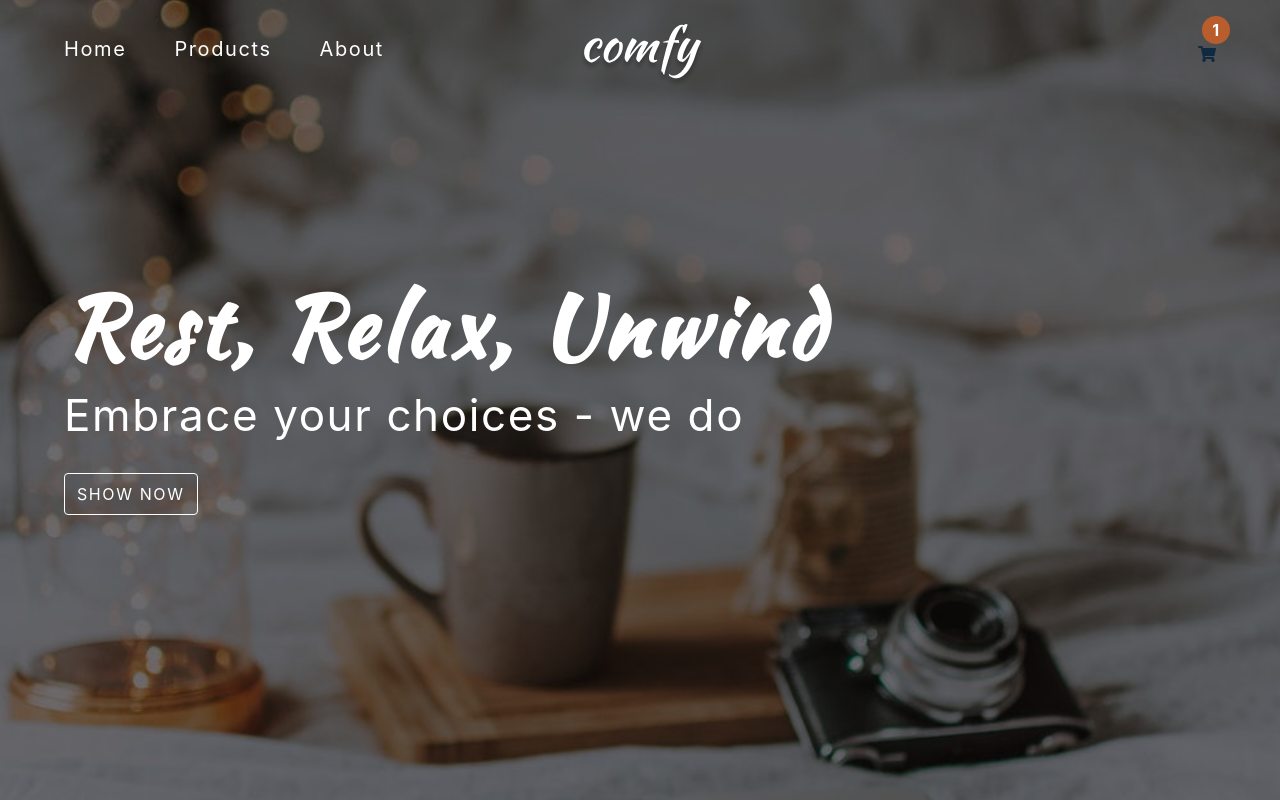
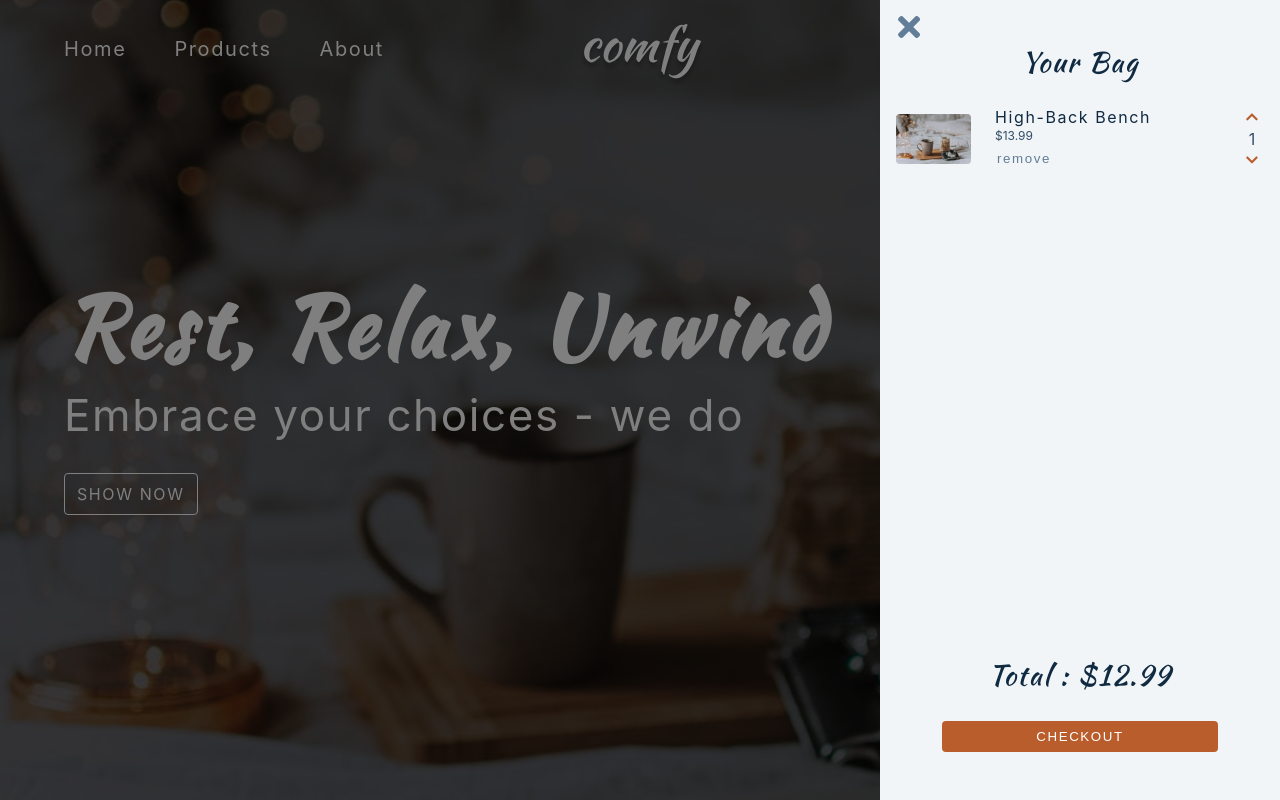
Before and after one commit to drronidz/comfy-store-js, a website with bundled scripts: page index.html in a window 1280 px wide. Built offline with nearby package versions, Linux system fonts and the light colour scheme.

Commit message:
Comfy Store Project (John Smigla): Setting up Cart html ...

```diff
--- a/index.html
+++ b/index.html
@@ -42,14 +42,14 @@
         <a href="products.html" class="hero-btn">show now</a>
       </div>
     </section>
-    <!-- side bar -->
+    <!-- side bar [navigation bar] -->
     <div class="sidebar-overlay">
       <aside class="sidebar">
-        <!-- side bar (close button) -->
+        <!-- side bar [navigation bar] (close button) -->
         <button class="sidebar-close">
           <i class="fas fa-times"></i>
         </button>
-        <!-- side bar (sidebar-links) -->
+        <!-- side bar [navigation bar] (sidebar-links) -->
         <ul class="sidebar-links">
           <li><a href="index.html" class="sidebar-link"><i class="fas fa-home fa-fw"></i>home</a></li>
           <li><a href="index.html" class="sidebar-link"><i class="fas fa-couch fa-fw"></i>products</a></li>
@@ -57,6 +57,46 @@
         </ul>
       </aside>
     </div>
+    <!-- cart -->
+    <div class="cart-overlay show">
+      <aside class="cart">
+        <!-- close button [cart] -->
+        <button class="cart-close"><i class="fas fa-times"></i></button>
+        <!-- header [cart] -->
+        <header><h3 class="text-slanted">your bag</h3></header>
+        <!-- items [cart] -->
+        <div class="cart-items">
+          <!-- single item [cart] -->
+          <article class="cart-item" data-id="">
+            <!-- single item image [cart] -->
+            <img src="./images/main-bcg.jpeg" alt="name" class="cart-item-img">
+            <!-- single item info [cart] -->
+            <div>
+              <h4 class="cart-item-name">high-back bench</h4>
+              <p class="cart-item-price">$13.99</p>
+              <button class="cart-item-remove-btn">remove</button>
+            </div>
+            <!-- single item amount toggle [cart] -->
+            <div>
+              <button class="cart-item-increase-btn">
+                <i class="fas fa-chevron-up"></i>
+              </button>
+              <p class="cart-item-amount">1</p>
+              <button class="cart-item-decrease-btn">
+                <i class="fas fa-chevron-down"></i>
+              </button>
+            </div>
+          </article>
+          <!-- end of single item [cart] -->
+        </div>
+        <!-- footer [cart] -->
+        <footer>
+          <h3 class="cart-total text-slanted">total : $12.99</h3>
+          <!-- checkout button [cart] -->
+          <button class="cart-checkout btn">checkout</button>
+        </footer>
+      </aside>
+    </div>
     <script type="module" src="index.js"></script>
   </body>
 </html>
```
